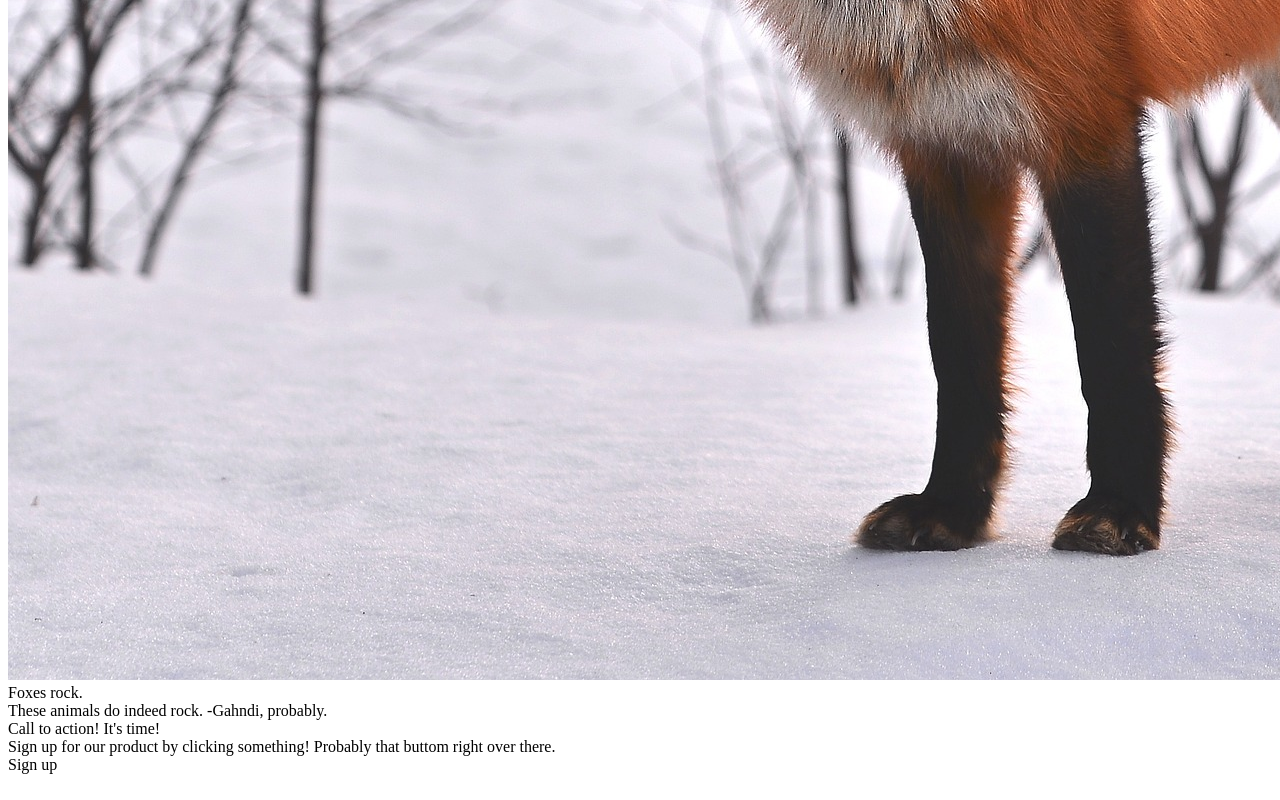
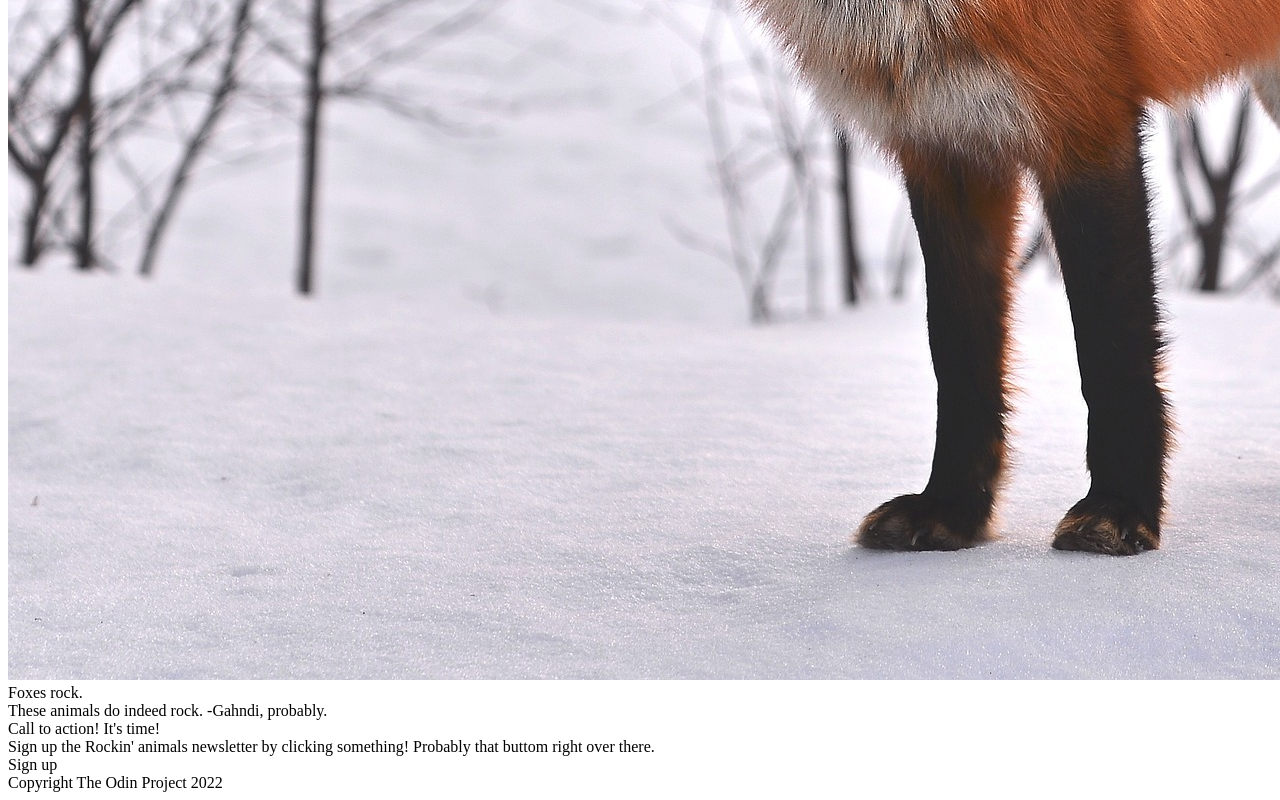
Before and after one commit to wise-guru/odin-landing-page, a plain HTML site: page index.html in a window 1280 px wide. Shown: the part 6659-7459 px from the top of the page. Drawn offline with Linux system fonts and the light colour scheme.

Commit message:
Create footer

```diff
--- a/index.html
+++ b/index.html
@@ -4,7 +4,7 @@
     <meta charset="UTF-8">
     <meta http-equiv="X-UA-Compatible" content="IE=edge">
     <meta name="viewport" content="width=device-width, initial-scale=1.0">
-    <title>Favorite Animals</title>
+    <title>Rockin' Animals Newsletter</title>
     <Link rel="stylesheet" href="styles.css">
 </head>
 <body>
@@ -52,11 +52,13 @@
 
     <div class="action">
         <div class="cta">Call to action! It's time!</div>
-        <div class="cta-subtext">Sign up for our product by clicking something! Probably that buttom right over there.</div>
+        <div class="cta-subtext">Sign up the Rockin' animals newsletter by clicking something! Probably that buttom right over there.</div>
         <div class="cta-button">Sign up</div>
     </div>
 
-
+    <div class="footer">
+        Copyright The Odin Project 2022
+    </div>
 
 
 </body>
```
